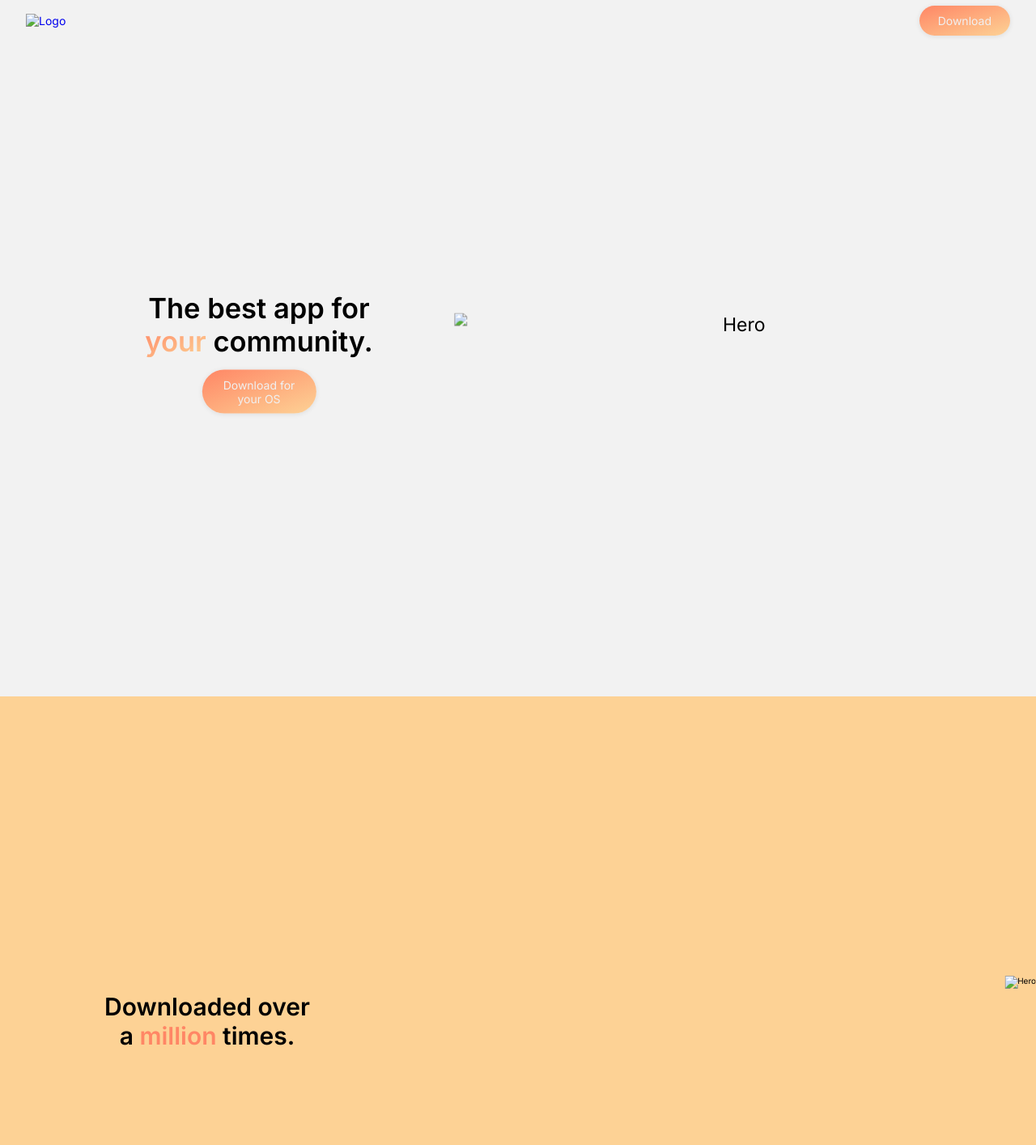
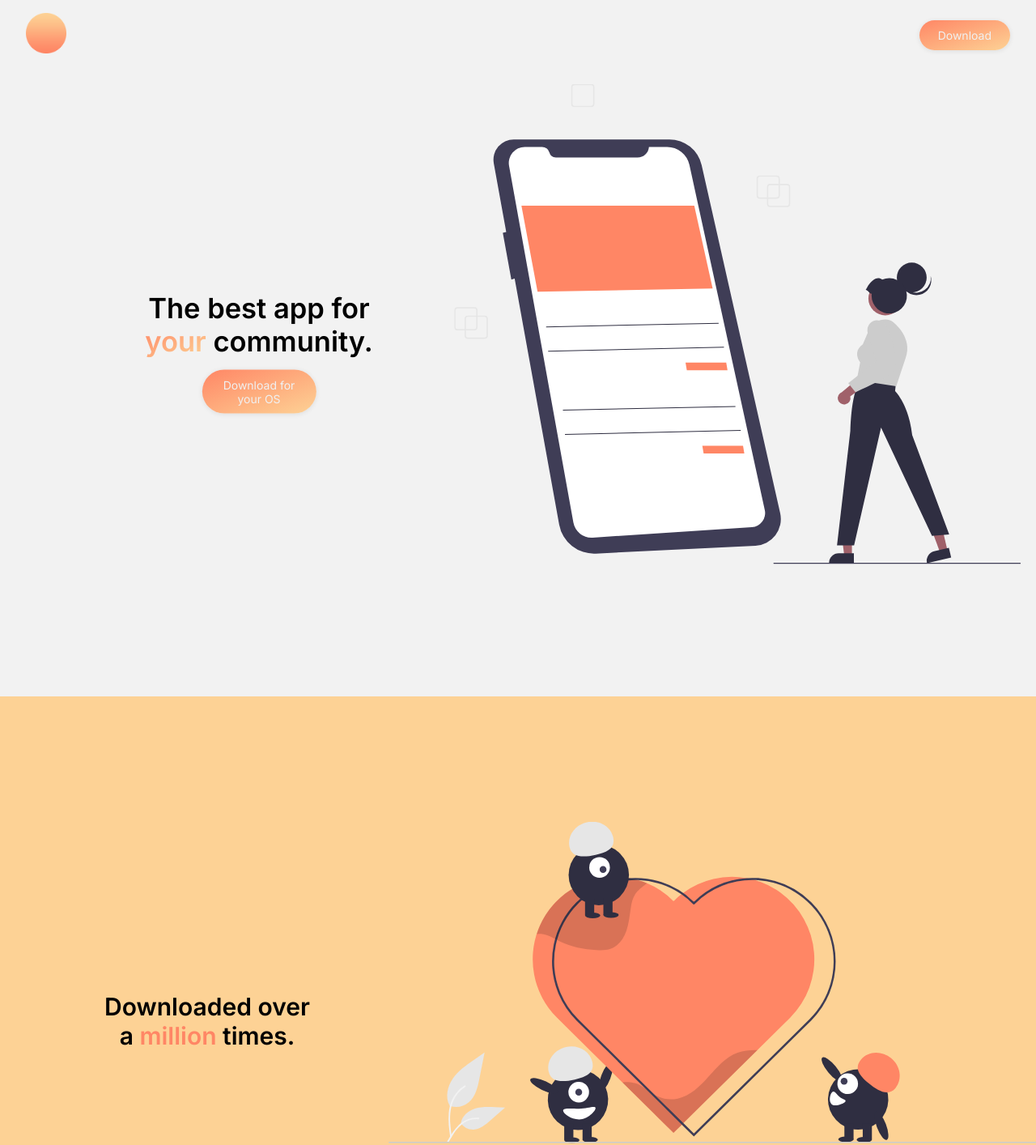
Before and after one commit to Xeptao/yourCommunity, a plain HTML site: page assets/index.html in a window 1280 px wide. Shown: the top 1414 px of the page at 81% size. Drawn offline with nearby package versions, Linux system fonts and the light colour scheme.

Commit message:
trying to fix to upload to netlify

```diff
--- a/assets/index.html
+++ b/assets/index.html
@@ -1,15 +1,18 @@
 <!DOCTYPE html>
 <html lang="en">
+
 <head>
   <meta charset="UTF-8">
   <meta http-equiv="X-UA-Compatible" content="IE=edge">
   <meta name="viewport" content="width=device-width, initial-scale=1.0 viewport-fit=cover">
   <meta name="description" content="The best app for your community, downloaded over a MILLION times, and compatible with all of the operating systems out there.">
   <script type="module" src="https://unpkg.com/ionicons@5.4.0/dist/ionicons/ionicons.esm.js"></script>
-  <script nomodule="" src="https://unpkg.com/ionicons@5.4.0/dist/ionicons/ionicons.js"></script> <script src="https://kit.fontawesome.com/2234c052bd.js" crossorigin="anonymous"></script>
+  <script nomodule="" src="https://unpkg.com/ionicons@5.4.0/dist/ionicons/ionicons.js"></script>
+  <script src="https://kit.fontawesome.com/2234c052bd.js" crossorigin="anonymous"></script>
   <link rel="preconnect" href="https://fonts.gstatic.com">
   <link href="https://fonts.googleapis.com/css2?family=Inter:wght@400;500;600&display=swap" rel="stylesheet">
-  <link rel="icon" href="./assets/images/logo.png"> <link rel="shortcut icon" href="./assets/images/logo.png">
+  <link rel="icon" href="./images/logo.png">
+  <link rel="shortcut icon" href="./images/logo.png">
   <link rel="stylesheet" href="./stylesheets/css/main.css">
   <title>yourCommunity</title>
 </head>
@@ -21,7 +24,7 @@
   <nav id="globalnav" role="navigation" aria-labelledby="Global Navigation">
     <ul class="nav-list" role="list">
       <li class="nav-item" role="listitem">
-          <a href="#" class="nav-link"> <img src="./assets/images/logo.png" alt="Logo" class="logo"> </a>
+        <a href="#" class="nav-link"> <img src="./images/logo.png" alt="Logo" class="logo"> </a>
       </li>
       <li class="nav-item" role="listitem" aria-label="Download">
         <h1 class="visuallyhidden"> Download </h1>
@@ -35,13 +38,26 @@
       The best app for <br>
       <font class="gradienttext">your</font> community.
     </h1>
-      <a href="#" class="cta-section"> Download for your OS </a> <img src="./assets/images/app.svg" alt="Hero" class="hero-img">
+    <a href="#" class="cta-section"> Download for your OS </a> <img src="./images/app.svg" alt="Hero" class="hero-img">
   </section>
   <section class="section2" part="2">
     <h1 class="visuallyhidden"> Downloaded over a million times. </h1>
     <h1 role="heading" class="main-heading-2"> Downloaded over <br> a <font class="orange">million</font> times. </h1>
-      <img src="./assets/images/appreciation.svg" alt="Hero" class="hero-img-2">
-    </section> <section class="section3" part="3">
+    <img src="./images/appreciation.svg" alt="Hero" class="hero-img-2">
+  </section>
+  <section class="section3" part="3">
     <h1 class="visuallyhidden"> Why this app? </h1>
     <h1 role="heading" class="main-heading-3"> Why <font class="gradienttext">this</font> app?
-     <h2 class="sub-heading-3"> Because it's <font class="gradienttext">not regular</font> like others,<br> <font class="gradienttext">outstanding</font>, and <font class="gradienttext">the best community app </font> <br> you can find. </h2> </h1> <h1 class="visuallyhidden"> Because it's not regular like others, outstanding and the best community app you can find. </h1> </section> <section class="section4" part="4"> <h1 role="heading" class="main-heading-4"> Supports all the popular <br> operating systems. </h1> <h2 class="sub-heading-4"> Windows, macOS, Linux, <br> Android, iOS </h2> </section> </body> </html>
+      <h2 class="sub-heading-3"> Because it's <font class="gradienttext">not regular</font> like others,<br>
+        <font class="gradienttext">outstanding</font>, and <font class="gradienttext">the best community app </font> <br> you can find.
+      </h2>
+    </h1>
+    <h1 class="visuallyhidden"> Because it's not regular like others, outstanding and the best community app you can find. </h1>
+  </section>
+  <section class="section4" part="4">
+    <h1 role="heading" class="main-heading-4"> Supports all the popular <br> operating systems. </h1>
+    <h2 class="sub-heading-4"> Windows, macOS, Linux, <br> Android, iOS </h2>
+  </section>
+</body>
+
+</html>
```
Lines whose indentation alone changed are shown as unchanged.
